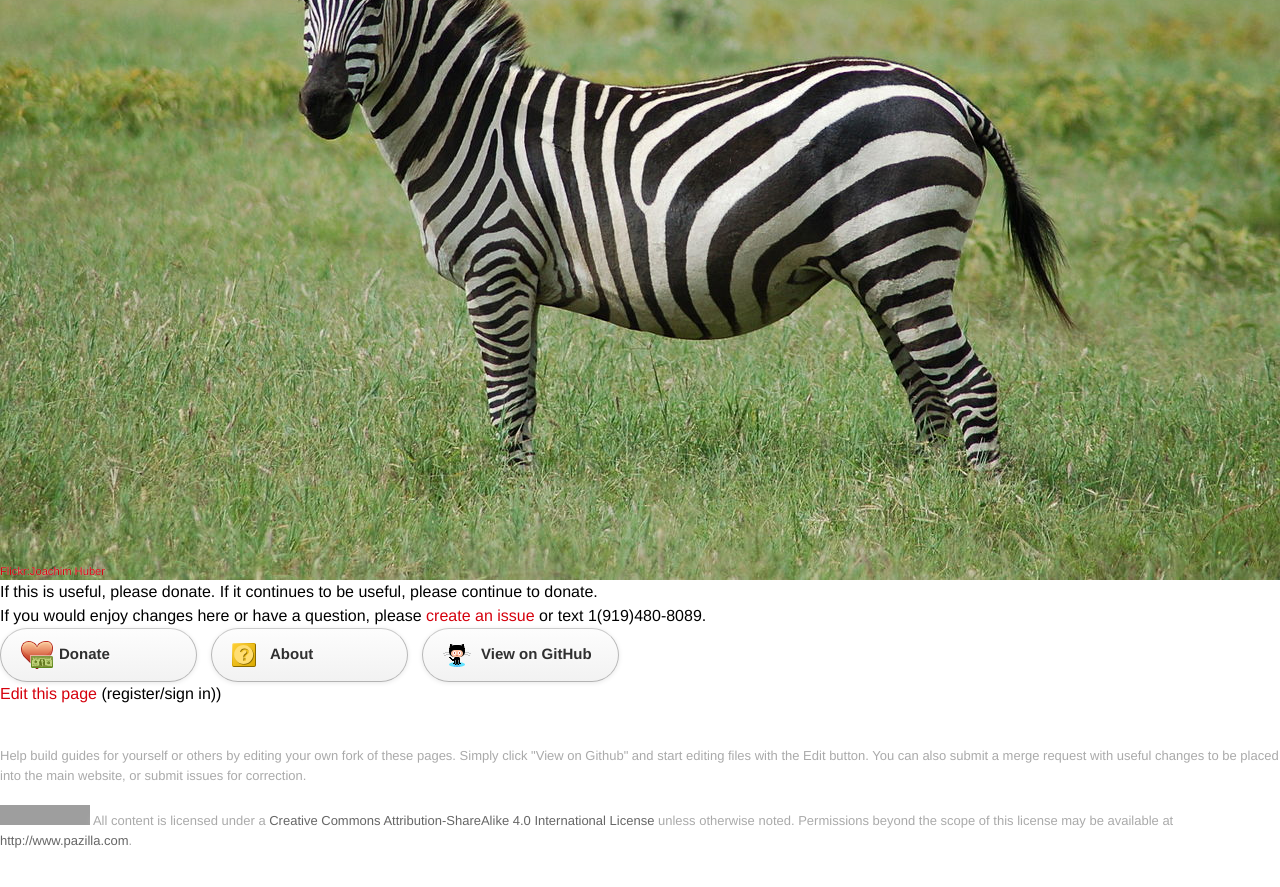
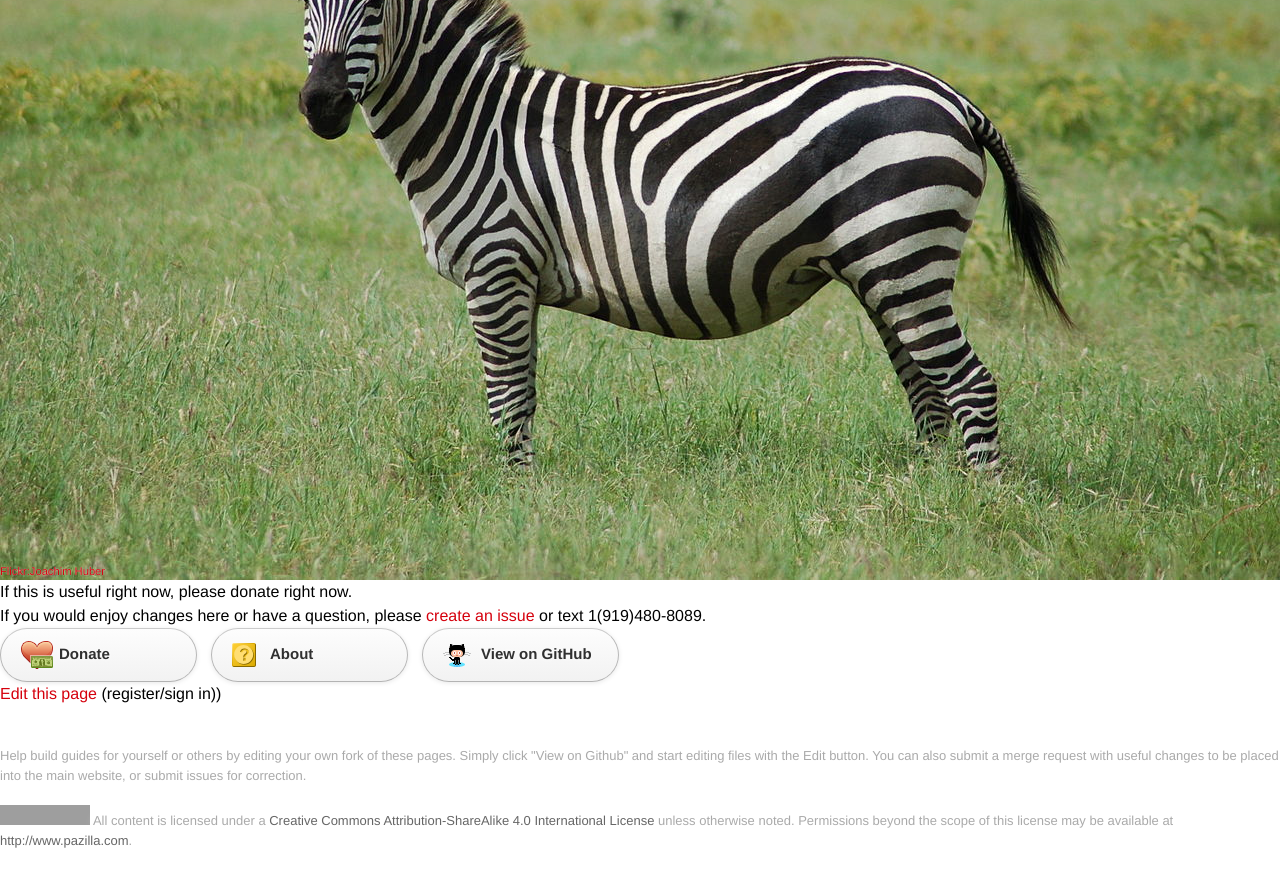
Before and after one commit to pazilla/my-first-alphabet-book-free-culture, a Jekyll site: the page built from index.markdown, in a window 1280 px wide and 900 px high, scrolled down 23358 px. Shown: the top 887 px of the window. Built offline with Jekyll 4.4.1, drawn with Linux system fonts in a browser that asks for light colours; some web fonts are replaced; grey boxes are pictures that could not be loaded.

Commit message:
change wording on donate text

```diff
--- a/index.markdown
+++ b/index.markdown
@@ -290,7 +290,7 @@ zebra
 </div>
 </div>
 <div>
-If this is useful, please donate. If it continues to be useful, please continue to donate.
+If this is useful right now, please donate right now.
 </div>
 <div>
 If you would enjoy changes here or have a question, please <a href="//github.com/pazilla/my-first-alphabet-book-free-culture/issues">create an issue</a> or text 1(919)480-8089.
```
